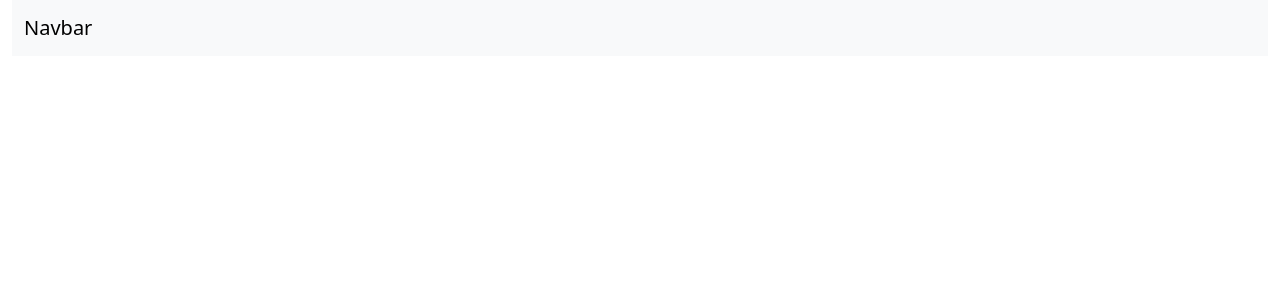
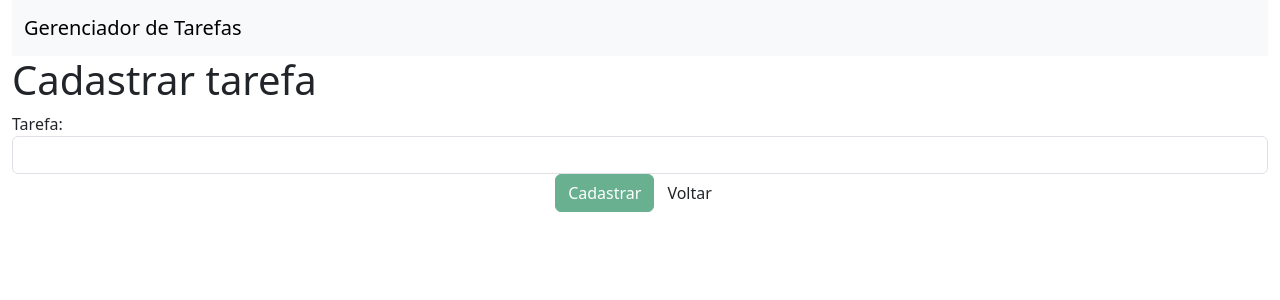
Before and after one commit to John-Mota/taskMenager, an Angular app: page /tasks/register-tasks in a window 1280 px wide. Before the commit this address led to /. Shown: the top 300 px of the page. Built offline with nearby package versions, Linux system fonts and the light colour scheme.

Commit message:
implementando register-tasks

```diff
--- a/src/app/app.component.html
+++ b/src/app/app.component.html
@@ -1,7 +1,7 @@
 <div class="container-fluid">
   <nav class="navbar bg-body-tertiary">
     <div class="container-fluid">
-      <a class="navbar-brand" href="#">Navbar</a>
+      <a class="navbar-brand" href="#">Gerenciador de Tarefas</a>
     </div>
   </nav>
 
--- a/src/app/tasks/list/todo-list.component.html
+++ b/src/app/tasks/list/todo-list.component.html
@@ -8,6 +8,7 @@
       <th>Concluídas</th>
       <th class="text-center">
           <a
+          [routerLink]="['/tasks/register-tasks']"
           title="Novo"
           alt="Novo"
           class="btn-new btn btn-xs btn-success">
--- /dev/null
+++ b/src/app/tasks/register-tasks/register-tasks.component.html
@@ -0,0 +1,41 @@
+<h1>Cadastrar tarefa</h1>
+
+<div class="well">
+  <form #formTarefa="ngForm">
+    <div class="form-group" >
+      <label for="nome">Tarefa:</label>
+      <input
+        type="text"
+        class="form-control"
+        id="nome"
+        name="nome"
+        [(ngModel)]="task.nome"
+        #nome="ngModel"
+        minlength="5"
+        required>
+      <div
+      *ngIf="nome.errors && (nome.dirty || nome.touched)"
+      class="alert alert-danger">
+        <div [hidden]="!nome.errors.required">
+          Digite a tarefa.
+        </div>
+        <div [hidden]="!nome.errors.minlength">
+          A tarefa deve conter ao menos 5 caracteres.
+        </div>
+      </div>
+    </div>
+    <div class="form-group text-center">
+      <input
+        type="submit"
+        class="btn btn-success"
+        (click)="cadastrar()"
+        value="Cadastrar"
+        [disabled]="!formTarefa.form.valid">
+      <a [routerLink]="['/tarefas']"
+        class="btn btn-default">
+        <span class="glyphicon glyphicon-chevron-left"
+          aria-hidden="true"></span> Voltar
+      </a>
+    </div>
+  </form>
+</div>
--- /dev/null
+++ b/src/app/tasks/register-tasks/register-tasks.component.ts
@@ -0,0 +1,33 @@
+import { Component, OnInit, ViewChild } from '@angular/core';
+import { NgForm } from '@angular/forms';
+import { Router } from '@angular/router';
+import { Tasks } from '../shared/tasks.model';
+import { TasksService } from '../shared/tasks.service';
+
+@Component({
+  selector: 'app-register-tasks',
+  templateUrl: './register-tasks.component.html',
+  styleUrls: ['./register-tasks.component.css']
+})
+export class RegisterTasksComponent implements OnInit {
+
+  @ViewChild('formTarefa', { static: true }) formTarefa: NgForm;
+  public task: Tasks;
+
+  constructor(
+    private taskService: TasksService,
+    private router: Router
+  ) {}
+
+  ngOnInit(): void {
+    this.task = new Tasks
+  }
+
+  public cadastrar(): void {
+    if (this.formTarefa.form.valid) {
+      this.taskService.regiser(this.task);
+      this.router.navigate(["/tarefas"]);
+    }
+  }
+
+}
--- a/src/app/tasks/tasks-routing-module.ts
+++ b/src/app/tasks/tasks-routing-module.ts
@@ -1,8 +1,10 @@
 import { Routes } from "@angular/router";
 
 import { TodoListComponent } from "./list/todo-list.component";
+import { RegisterTasksComponent } from "./register-tasks/register-tasks.component";
 
 export const TaskRoutes: Routes = [
     { path: 'tarefas', redirectTo: 'tarefas/list'},
-    { path: 'tarefas/list', component: TodoListComponent}
+    { path: 'tarefas/list', component: TodoListComponent},
+    { path: 'tasks/register-tasks', component: RegisterTasksComponent}
 ]
--- a/src/app/tasks/tasks.module.ts
+++ b/src/app/tasks/tasks.module.ts
@@ -5,12 +5,14 @@ import { FormsModule } from '@angular/forms';
 
 import { TasksService } from './shared/tasks.service';
 import { TodoListComponent } from './list/todo-list.component';
+import { RegisterTasksComponent } from './register-tasks/register-tasks.component';
 
 
 
 @NgModule({
   declarations: [
-    TodoListComponent
+    TodoListComponent,
+    RegisterTasksComponent
   ],
   imports: [
     CommonModule,
```
Also changed, not shown: src/app/tasks/register-tasks/register-tasks.component.css (added).
